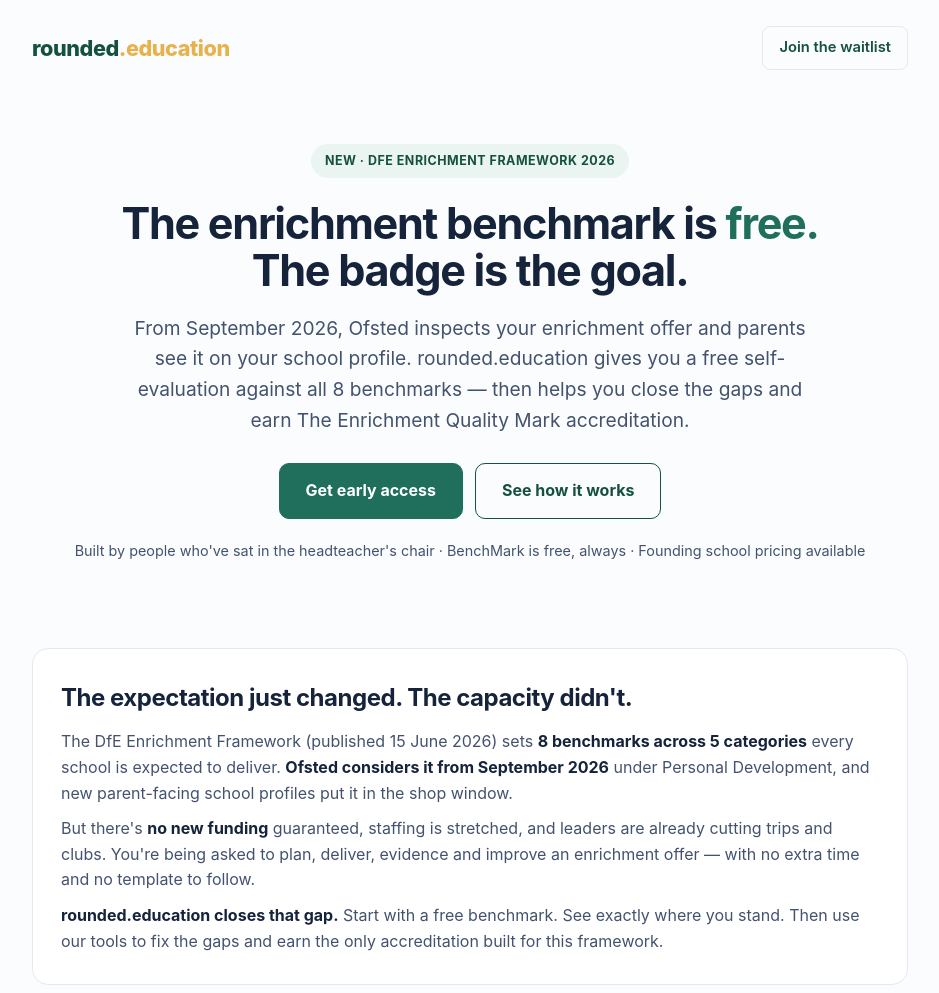
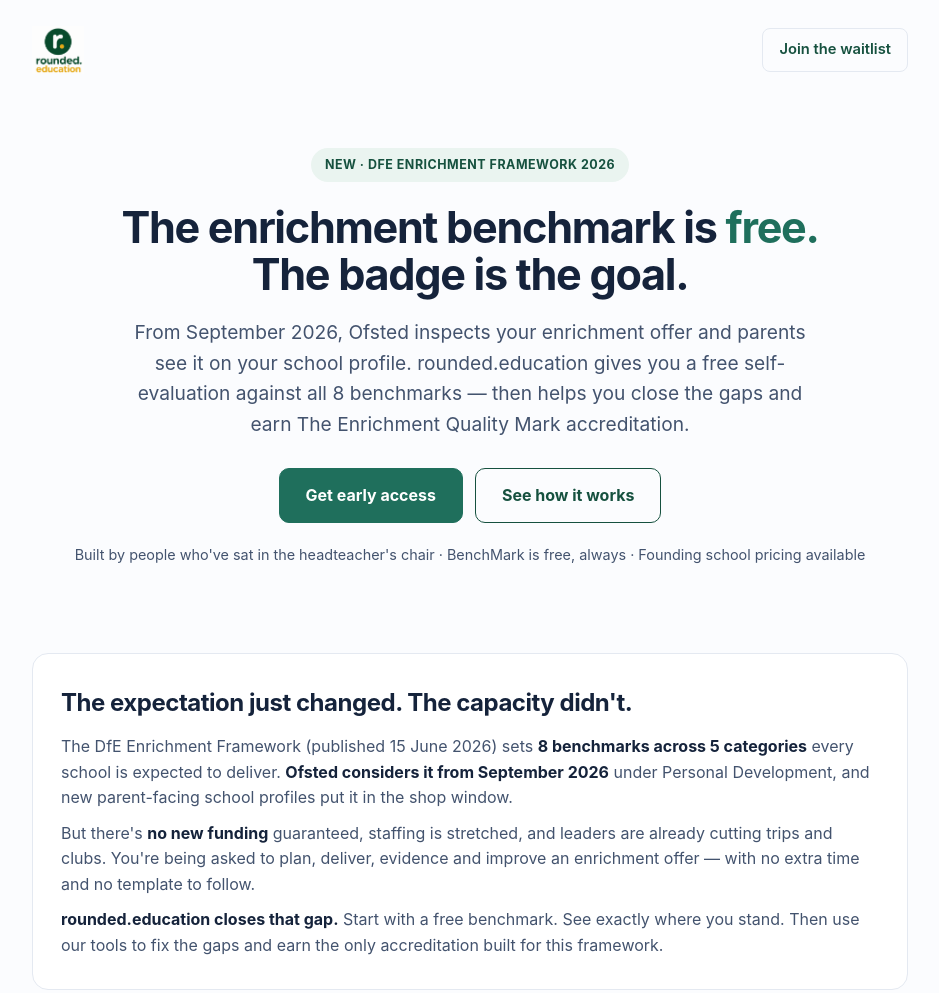
Before and after one commit to frenchh-wq/rounded.education, a plain HTML site: page index.html in a window 1280 px wide. Shown: the top 993 px of the page, without its empty margins (170-1109 px from the left). Drawn offline with Linux system fonts and the light colour scheme.

Commit message:
Add logo image to header and footer

```diff
--- a/index.html
+++ b/index.html
@@ -15,8 +15,9 @@
   body{font-family:-apple-system,BlinkMacSystemFont,"Segoe UI",Inter,Roboto,Helvetica,Arial,sans-serif;color:var(--ink);background:var(--bg);line-height:1.6;-webkit-font-smoothing:antialiased}
   .wrap{max-width:920px;margin:0 auto;padding:0 22px}
   header{padding:26px 0;display:flex;align-items:center;justify-content:space-between}
-  .logo{font-weight:800;font-size:1.35rem;letter-spacing:-.02em;color:var(--brand-deep)}
-  .logo span{color:var(--accent)}
+  .logo{display:inline-block}
+  .logo img{height:48px;width:auto;display:block}
+  .logo-footer img{height:60px;width:auto;display:block;margin:0 auto}
   .nav-cta{font-size:.92rem;font-weight:600;color:var(--brand-deep);text-decoration:none;border:1.5px solid var(--line);padding:9px 16px;border-radius:8px}
 
   /* HERO */
@@ -131,7 +132,7 @@
 <div class="wrap">
 
   <header>
-    <div class="logo">rounded<span>.education</span></div>
+    <a href="#" class="logo"><img src="logo.png" alt="rounded.education"></a>
     <a class="nav-cta" href="#join">Join the waitlist</a>
   </header>
 
@@ -357,7 +358,7 @@
   </section>
 
   <footer>
-    <div class="logo" style="font-size:1.1rem;margin-bottom:6px">rounded<span>.education</span></div>
+    <div class="logo-footer"><img src="logo.png" alt="rounded.education"></div>
     © 2026 rounded.education · The complete toolkit for the DfE Enrichment Framework
     <br>
     <a href="https://www.linkedin.com/company/130375260" target="_blank" rel="noopener" class="footer-linkedin">
```
Also changed, not shown: logo.png (added).
